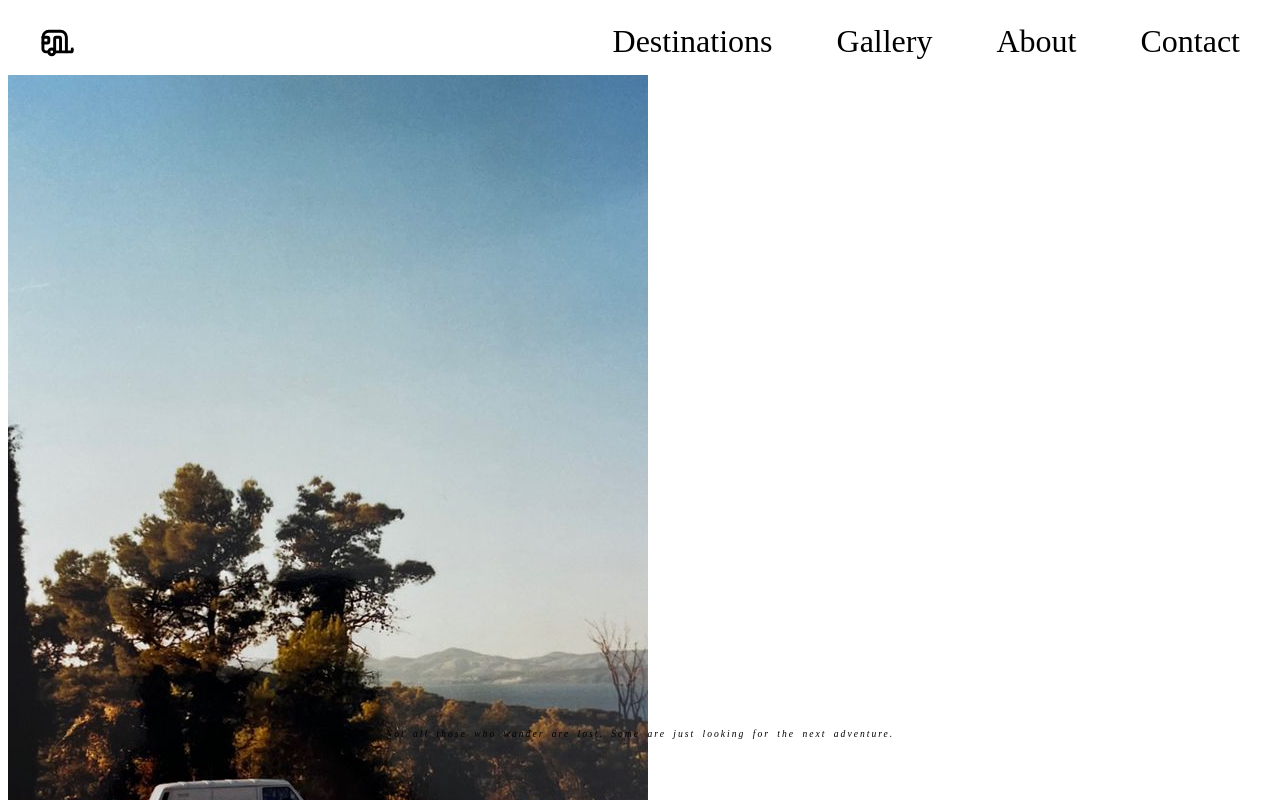
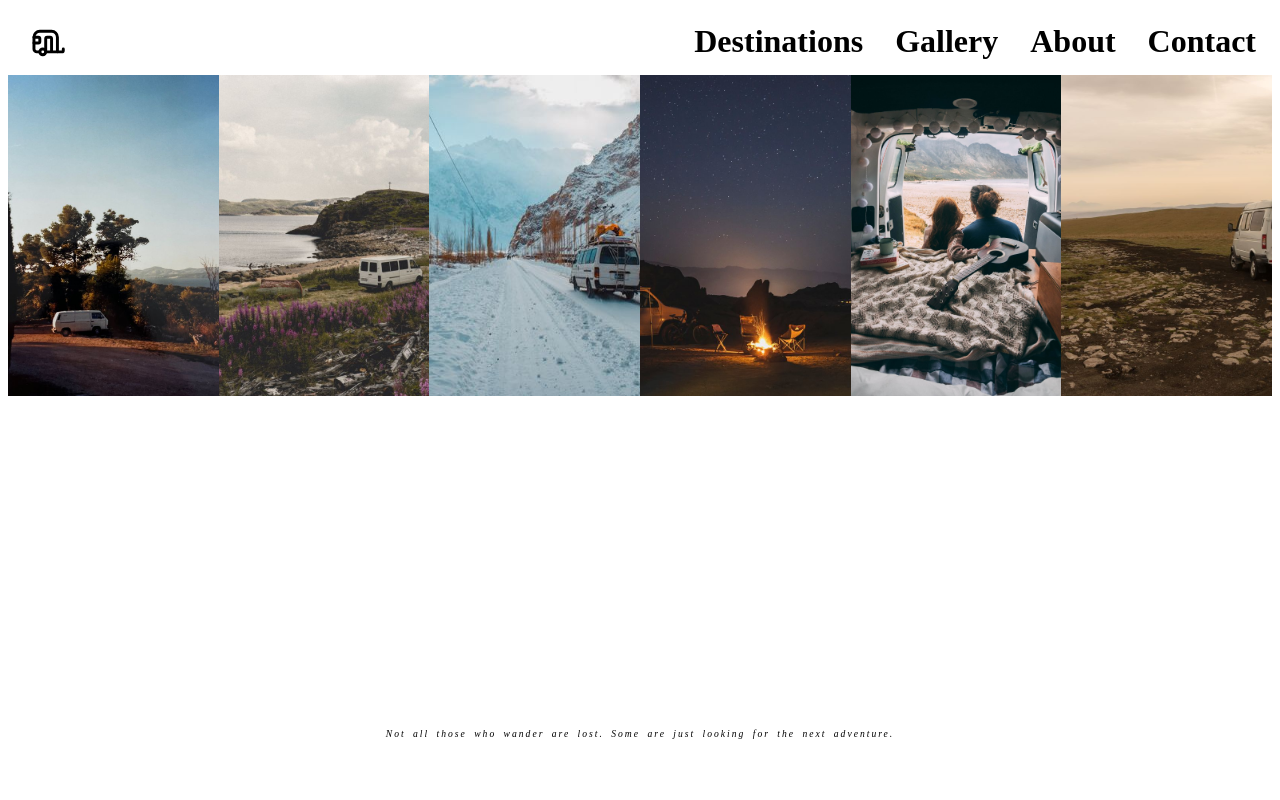
Before and after one commit to dominikamathslover/vanlife, a React (Vite) app: page /gallery in a window 1280 px wide. Shown: the top 800 px of the page. Built offline with nearby package versions, Linux system fonts and the light colour scheme; a web font is replaced by a local one.

Commit message:
style: destinations and gallery

```diff
--- a/src/App.css
+++ b/src/App.css
@@ -7,7 +7,7 @@
   font-size: 2rem;
   color: black;
   text-decoration: none;
-  padding: 0.5em 1em;
+  padding: 0.5em;
 }
 
 .link:hover {
@@ -24,6 +24,7 @@ nav {
 #icon {
   margin: 0;
   font-size: 2.2rem;
+  padding-left: 0.2em;
 }
 
 .icon-container {
--- a/src/index.css
+++ b/src/index.css
@@ -24,18 +24,31 @@ h1 {
   color: rgb(201, 198, 198);
 }
 
+h2 {
+  font-family: var(--p-font);
+  font-weight: 800;
+  letter-spacing: 2px;
+}
+
 main {
   width: 100%;
   height: 80vh;
   color: white;
   font-family: var(--p-font);
   background-size: cover;
+  overflow: auto;
 }
-p {
+p,
+span {
   padding: 0.3em 3em;
   word-spacing: 3px;
   letter-spacing: 2px;
   max-width: 600px;
+}
+
+.link {
+  font-family: var(--p-font);
+  font-weight: 600;
 }
 
 /* =================================
@@ -47,6 +60,58 @@ p {
     linear-gradient(rgba(0, 0, 0, 0.5), rgba(0, 0, 0, 0.5)),
     url("/public/images/van.jpg");
   background-position: right;
+}
+
+/* =================================
+   destinations
+================================= */
+
+.duration-trip {
+  text-align: center;
+  margin-bottom: 1em;
+}
+
+.duration-trip > * {
+  padding: 0.5em;
+}
+
+.destinations-container,
+.destination-card {
+  display: flex;
+  flex-direction: column;
+  align-items: center;
+}
+
+.destinations-container > * {
+  margin: auto;
+}
+
+.destinations-card {
+  padding-top: 12em;
+}
+
+/* =================================
+   gallery
+================================= */
+
+.main-gallery h1 {
+  color: rgb(41, 39, 39);
+  margin-bottom: 0;
+  padding-bottom: 0;
+}
+
+.photo > * {
+  width: 100%;
+  height: 100%;
+  box-sizing: border-box;
+  min-height: 100px;
+  object-fit: cover;
+}
+
+.photo-container {
+  display: grid;
+  grid-template-columns: repeat(auto-fit, minmax(200px, 1fr));
+  align-items: stretch;
 }
 
 /* =================================
```
